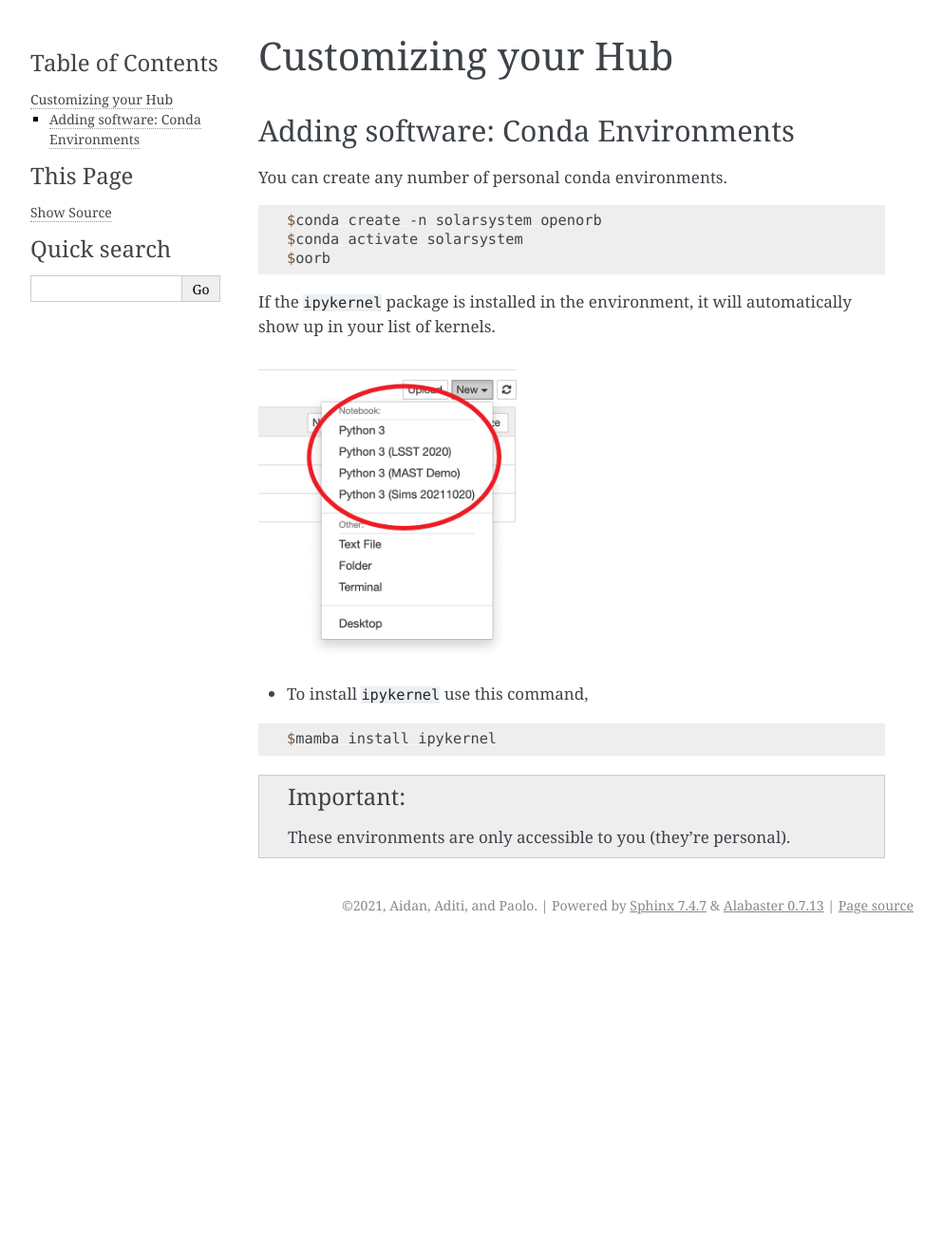
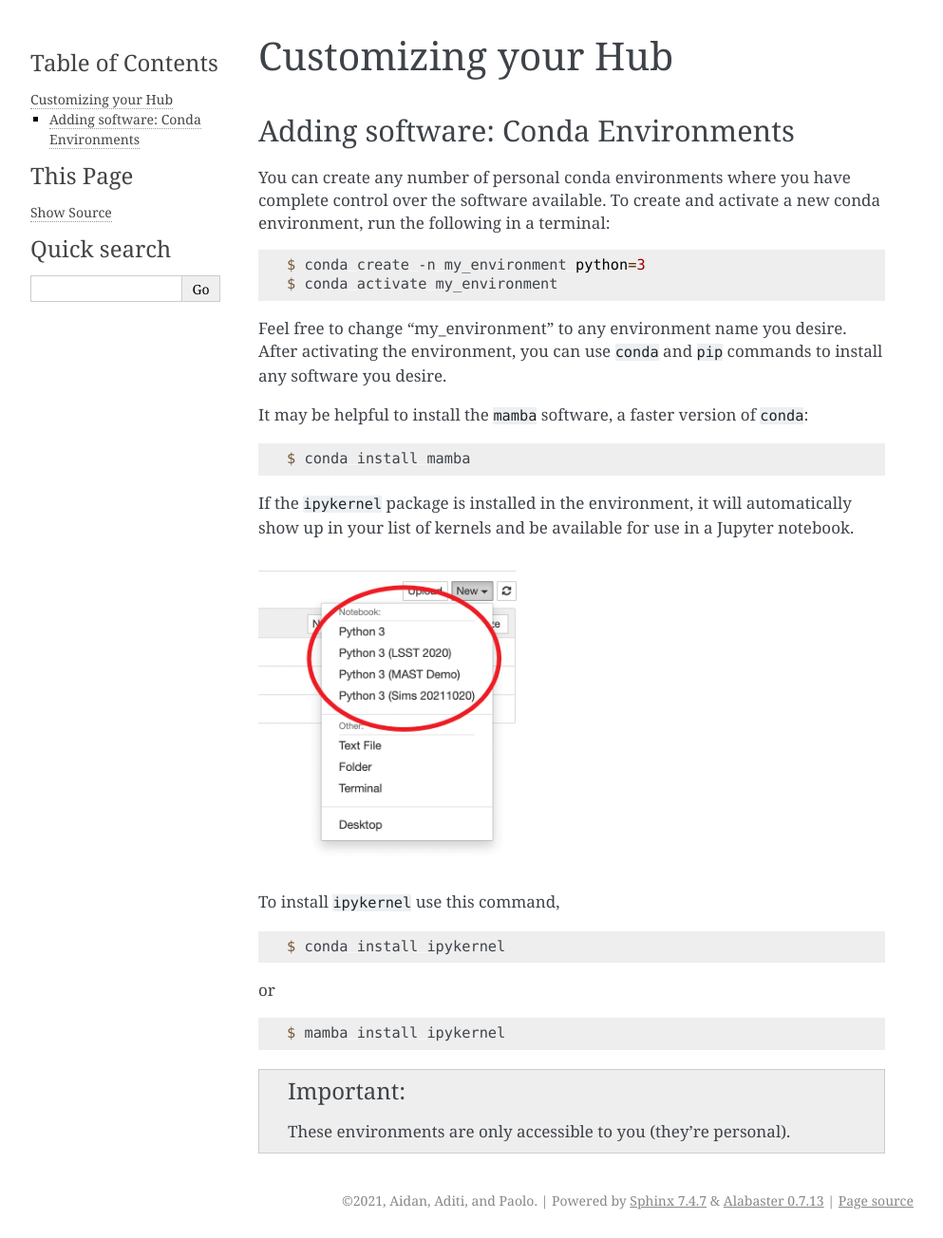
Before and after one commit to lincc-hub/lincc-hub-docs, a Sphinx documentation site: the page built from docs/source/hubuse.rst, in a window 1280 px wide. Shown: the whole page at 95% size, without its empty margins (148-1141 px from the left). Built offline with Sphinx 7.4.7, drawn with Linux system fonts in a browser that asks for light colours; before the commit the page ends 993 px from its top, so only the background shows below that.

Commit message:
Update hubuse.rst
Make example more generic, add installation instruction for mamba

```diff
--- a/docs/source/hubuse.rst
+++ b/docs/source/hubuse.rst
@@ -3,26 +3,38 @@ Customizing your Hub
 
 Adding software: Conda Environments
 ~~~~~~~~~~~~~~~~~~~~~~~~~~~~~~~~~~~
-You can create any number of personal conda environments.
+You can create any number of personal conda environments where you have complete control over the software available. To create and activate a new conda environment, run the following in a terminal:
 
 .. code-block:: console
 
-    $conda create -n solarsystem openorb
-    $conda activate solarsystem
-    $oorb
+    $ conda create -n my_environment python=3
+    $ conda activate my_environment
+
+Feel free to change "my_environment" to any environment name you desire. After activating the environment, you can use :code:`conda` and :code:`pip` commands to install any software you desire.
+
+It may be helpful to install the :code:`mamba` software, a faster version of :code:`conda`:
+
+.. code-block:: console
+
+    $ conda install mamba
 
 
-If the ``ipykernel`` package is installed in the environment, it will automatically show up in your list of kernels.
+If the ``ipykernel`` package is installed in the environment, it will automatically show up in your list of kernels and be available for use in a Jupyter notebook.
 
 .. image:: images/Picture5edit.png
     :width: 300
 
-- To install ``ipykernel`` use this command,
+To install ``ipykernel`` use this command,
 
 .. code-block:: console
 
-    $mamba install ipykernel
+    $ conda install ipykernel
 
+or
+
+.. code-block:: console
+
+    $ mamba install ipykernel
 
 
 .. IMPORTANT:: These environments are only accessible to you (they’re personal).
```
